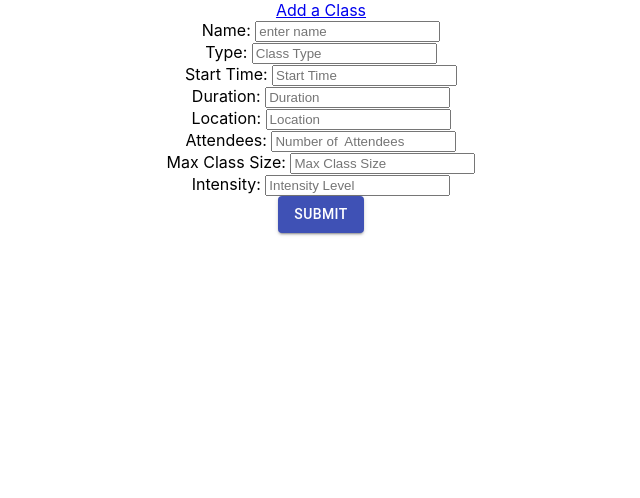
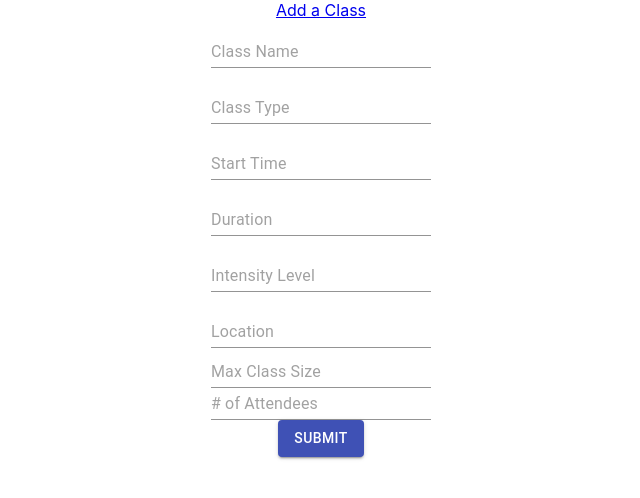
Before and after one commit to AnywhereFitness2/react, a React (Create React App) app: page /classform in a window 1280 px wide. Shown: the top 498 px of the page, without its empty margins (319-959 px from the left). Built offline with nearby package versions, Linux system fonts and the light colour scheme.

Commit message:
updated class form code to current branch

```diff
--- a/src/components/ClassForm.js
+++ b/src/components/ClassForm.js
@@ -1,22 +1,8 @@
 import React, { useState } from 'react';
-import styled, {css} from 'styled-components';
 import Button from '@material-ui/core/Button';
+import TextField from '@material-ui/core/TextField'
 import axios from 'axios';
 
-// const Form = styled.form`
-// display: flex;
-// flex-direction: column;
-// justify-content: space-between;
-// border: 1px solid black;
-// `;
-// const Label = styled.label`
-// text-align: initial ;
-// // border: 1px solid black;
-// padding-right: 2px;
-// .align {
-//     text-align: left;
-// }
-// `;
 
 
 export default function ClassForm () {
@@ -28,11 +14,11 @@ export default function ClassForm () {
     };
     const onSubmit = event =>  {
         event.preventDefault();
-        axios.post('/api/classes', classtributes)
+        axios.post('https://anywhere-fitness-be.herokuapp.com/api/classes', classtributes)
         .then(response=> {
         console.log(response);
         })
-        .catch(error=> console.log(error));
+        .catch(error=> console.log(error), []);
 
         setClasstributes({className: '', classType:'', startTime: '', duration: '', intensityLevel: '', location: '', numberOfAttendees: '', maxClassSize: ''})
     }
@@ -40,68 +26,87 @@ export default function ClassForm () {
         <form onSubmit={onSubmit} >
 
             <div className= 'name'  >
-                <label className= 'align'>Name: </label>
-                <input
+                <label className= 'align'></label>
+                    <TextField
+                        placeholder='Class Name'
+                        id='inputField'
                         type='text'
-                    placeholder= 'enter name'
-                    onChange= {handleChanges}
-                    name="name"
-                    value= {classtributes.name}
+                        margin='normal'
+                        onChange={handleChanges}
+                        name= 'className'
+                        value= {classtributes.className}
                     />
             </div>
             <div className= 'type'>
-                <label className= 'align'>Type: </label>
-                <input
+                <label className= 'align'></label>
+
+                <TextField
+                    id='inputField'
                     type='text'
-                    placeholder= 'Class Type'
-                    onChange= {handleChanges}
+                    placeholder='Class Type'
+                    margin='normal'
+                    onChange={handleChanges}
                     name= 'classType'
                     value= {classtributes.classType}
                 />
             </div>
             <div className= 'startTime'>
-                <label className= 'align'>Start Time: </label>
-                <input
+                <label className= 'align'></label>
+
+                <TextField
+                    id='inputField'
                     type='text'
-                    placeholder= 'Start Time'
-                    onChange= {handleChanges}
+                    placeholder='Start Time'
+                    margin='normal'
+                    onChange={handleChanges}
                     name= 'startTime'
                     value= {classtributes.startTime}
                 />
             </div>
             <div className= 'duration'>
-                <label className= 'align'>Duration: </label>
-                <input
+                <label className= 'align'></label>
+
+                    <TextField
+                        id='inputField'
                         type='text'
-                    placeholder= 'Duration'
-                    onChange= {handleChanges}
+                        placeholder='Duration'
+                        margin='normal'
+                        onChange={handleChanges}
                         name= 'duration'
                         value= {classtributes.duration}
                     />
             </div>
             <div>
-                <label className= 'align'>Location: </label>
-                <input
+                <label className= 'align'></label>
+
+                <TextField
+                    id='inputField'
                     type='text'
-                    placeholder= 'Location'
-                    onChange= {handleChanges}
+                    placeholder='Intensity Level'
+                    margin='normal'
+                    onChange={handleChanges}
+                    name= 'intensityLevel'
+                    value= {classtributes.intensityLevel}
+                />
+
+            </div>
+            <div>
+                <label className= 'align'></label>
+
+                <TextField
+                    id='inputField'
+                    type='text'
+                    placeholder='Location'
+                    margin='normal'
+                    onChange={handleChanges}
                     name= 'location'
                     value= {classtributes.location}
                 />
+
             </div>
             <div>
-                <label className= 'align'>Attendees: </label>
-                <input
-                    type='text'
-                    placeholder= 'Number of  Attendees'
-                    onChange= {handleChanges}
-                    name= 'numberOfAttendees'
-                    value= {classtributes.currentNumberOfAttendees}
-                />
-            </div>
-            <div>
-                <label className= 'align'>Max Class Size: </label>
-                <input
+                <label className= 'align'></label>
+                    <TextField
                         type='text'
                         placeholder= 'Max Class Size'
                         onChange= {handleChanges}
@@ -110,19 +115,22 @@ export default function ClassForm () {
                     />
             </div>
             <div>
-                <label className= 'align'>Intensity: </label>
-                <input
+                <label className= 'align'></label>
+                    <TextField
                         type='text'
-                    placeholder= 'Intensity Level'
+                        placeholder= '# of Attendees'
                         onChange= {handleChanges}
-                    name= 'intensityLevel'
-                    value= {classtributes.intensityLevel}
+                        name= 'numberOfAttendees'
+                        value= {classtributes.numberOfAttendees}
                     />
             </div>
             <div>
-                    <Button variant="contained" color="primary">Submit</Button>
-
-                {/* <button className= "submitButton" type= "submit"> </button> */}
+                <Button
+                    variant="contained"
+                    color="primary"
+                    type="submit"
+                    >Submit
+                </Button>
             </div>
         </form>
             )
```
Lines whose indentation alone changed are shown as unchanged.
